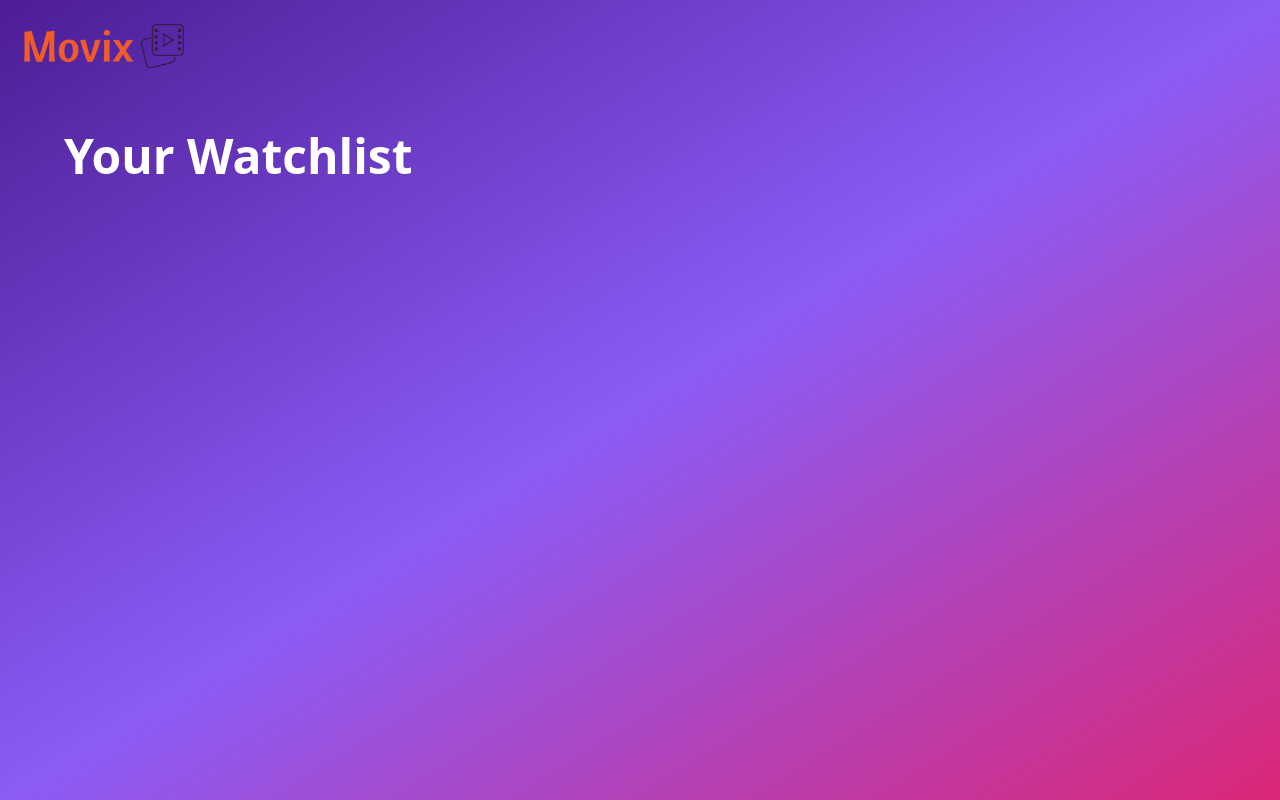
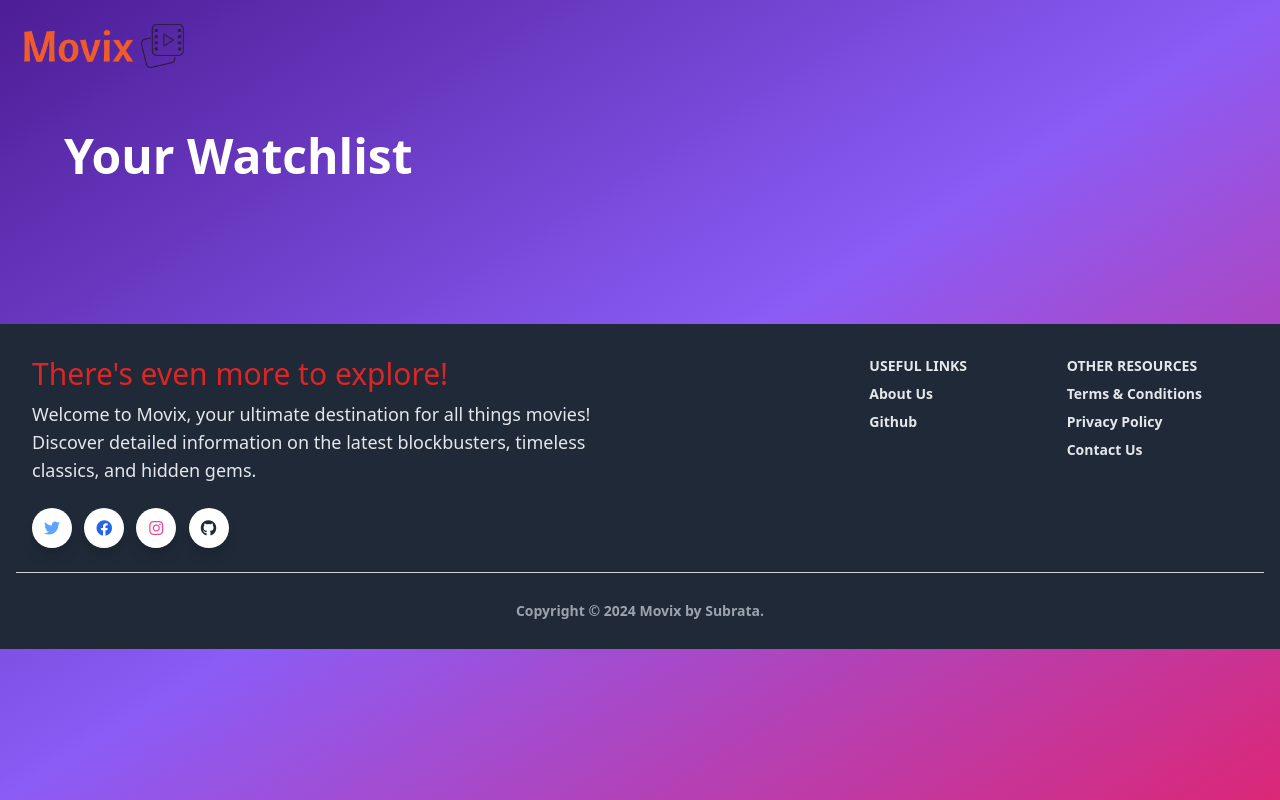
Before and after one commit to Subrata-20/Movie-website, a website: page project 5- tailwind/watchlist.html in a window 1280 px wide. Drawn offline with nearby package versions, Linux system fonts and the light colour scheme.

Commit message:
Update watchlist.html

```diff
--- a/project 5- tailwind/watchlist.html
+++ b/project 5- tailwind/watchlist.html
@@ -21,6 +21,67 @@
         <main class="flex-col mx-10" id="wrapper">
         </main>
     </div>
+    <footer class="relative bg-gray-800 pt-8 pb-6 mt-24">
+        <div class="container mx-auto px-4">
+          <div class="flex flex-wrap text-left lg:text-left">
+            <div class="w-full lg:w-6/12 px-4">
+              <h4 class="text-3xl fonat-semibold text-red-600 pb-2">There's even more to explore!</h4>
+              <h5 class="text-lg mt-0 mb-2 text-gray-200">
+                Welcome to Movix, your ultimate destination for all things movies! Discover detailed information on the latest blockbusters, timeless classics, and hidden gems.
+              </h5>
+              <div class="mt-6 lg:mb-0 mb-6">
+                <button class="bg-white text-blue-400 shadow-lg font-normal h-10 w-10 items-center justify-center align-center rounded-full outline-none focus:outline-none mr-2">
+                  <i class="fa-brands fa-twitter"></i></button>
+                <button class="bg-white text-blue-600 shadow-lg font-normal h-10 w-10 items-center justify-center align-center rounded-full outline-none focus:outline-none mr-2">
+                  <i class="fa-brands fa-facebook"></i></i></button>
+                <button class="bg-white text-pink-500 shadow-lg font-normal h-10 w-10 items-center justify-center align-center rounded-full outline-none focus:outline-none mr-2">
+                  <i class="fa-brands fa-instagram"></i></button>
+                <button class="bg-white text-gray-800 shadow-lg font-normal h-10 w-10 items-center justify-center align-center rounded-full outline-none focus:outline-none mr-2">
+                  <i class="fab fa-github"></i>
+                </button>
+              </div>
+            </div>
+            <div class="w-full lg:w-6/12 px-4">
+              <div class="flex flex-wrap items-top mb-6">
+                <div class="w-full lg:w-4/12 px-4 ml-auto">
+                  <span class="block uppercase text-gray-200 text-sm font-semibold mb-2">Useful Links</span>
+                  <ul class="list-unstyled">
+                    <li>
+                      <a class="text-gray-200 hover:text-gray-400 font-semibold block pb-2 text-sm" href="#About Us">About Us</a>
+                    </li>
+                    <li>
+                      <a class="text-gray-200 hover:text-gray-400 font-semibold block pb-2 text-sm" href="https://github.com/Subrata-20/Movie-website">Github</a>
+                    </li>
+                  </ul>
+                </div>
+                <div class="w-full lg:w-4/12 px-4">
+                  <span class="block uppercase text-gray-200 text-sm font-semibold mb-2">Other Resources</span>
+                  <ul class="list">
+                    <li>
+                      <a class="text-gray-200 hover:text-gray-400 font-semibold block pb-2 text-sm" href="#conditions">Terms &amp; Conditions</a>
+                    </li>
+                    <li>
+                      <a class="text-gray-200 hover:text-gray-400 font-semibold block pb-2 text-sm" href="#privacy">Privacy Policy</a>
+                    </li>
+                    <li>
+                      <a class="text-gray-200 hover:text-gray-400 font-semibold block pb-2 text-sm" href="#contact_us">Contact Us</a>
+                    </li>
+                  </ul>
+                </div>
+              </div>
+            </div>
+          </div>
+          <hr class="my-6 border-gray-300 mx-auto">
+          <div class="flex flex-wrap items-center md:justify-between justify-center">
+            <div class="w-full md:w-4/12 px-4 mx-auto text-center">
+              <div class="text-sm text-gray-400 font-semibold py-1">
+                Copyright © 2024<a href="index.html" class="text-gray-400 hover:text-gray-300"> Movix by
+                <a href="https://github.com/Subrata-20" class="text-gray-400 hover:text-gray-300">Subrata</a>.
+              </div>
+            </div>
+          </div>
+        </div>
+      </footer>
     <script src="watchlist.js"></script>
 </body>
 </html>
```
